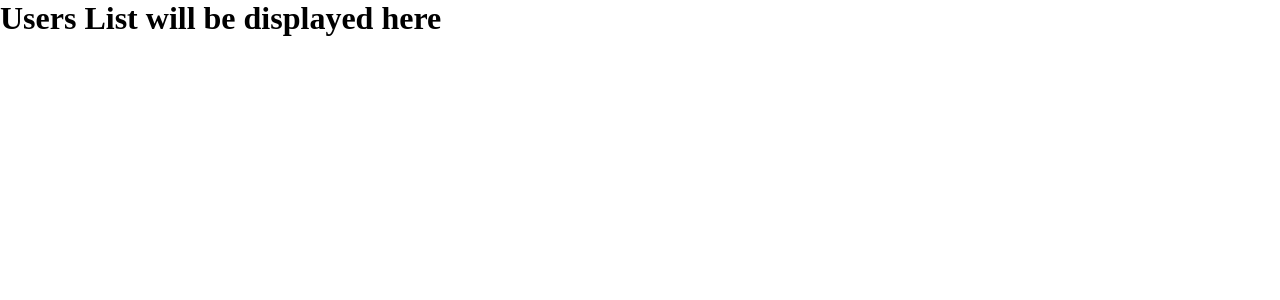
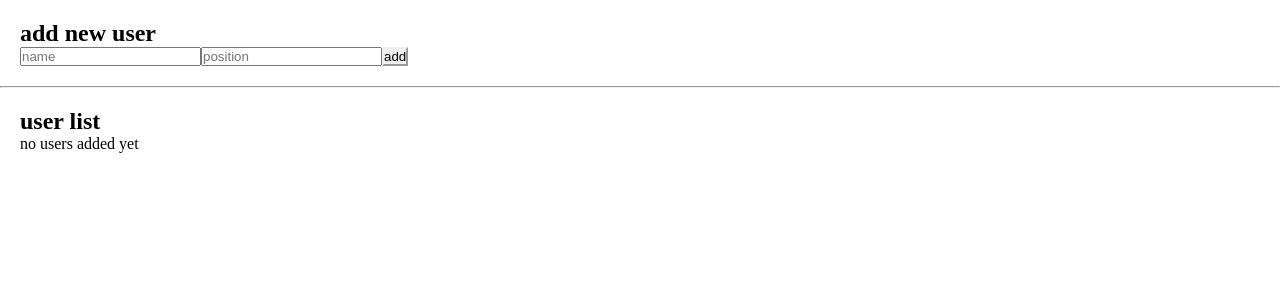
Before and after one commit to HasanKazemi/Team-Task-Management, a React (Vite) app: page / in a window 1280 px wide. Shown: the top 300 px of the page. Built offline with nearby package versions, Linux system fonts and the light colour scheme.

Commit message:
add AddUser and Dashboar

```diff
--- a/src/App.tsx
+++ b/src/App.tsx
@@ -1,13 +1,19 @@
-import { Outlet } from 'react-router-dom'
-import './App.css'
+// 🌟 App.tsx
+import React from 'react';
+import AddUserPage from './pages/AddUserPage';
+import Dashboard from './pages/Dashboard';
+import { UserProvider } from './context/UserContext';
 
-function App() {
+const App = () => {
+  return (
+    <UserProvider>
+      <div>
+        <AddUserPage />
+        <hr />
+        <Dashboard />
+      </div>
+    </UserProvider>
+  );
+};
 
-  return (
-    <>
-      <Outlet/>
-    </>
-  )
-}
-
-export default App
+export default App;
--- /dev/null
+++ b/src/context/UserContext.tsx
@@ -0,0 +1,73 @@
+import React, { createContext, useContext, useEffect, useState, ReactNode } from 'react';
+
+type Task = {
+  id: number;
+  title: string;
+};
+
+type User = {
+  id: number;
+  name: string;
+  role: string;
+  position: string;
+  tasks: Task[];
+};
+
+type UserContextType = {
+  users: User[];
+  addUser: (user: Omit<User, 'id' | 'tasks'>) => void;
+  addTaskToUser: (userId: number, taskTitle: string) => void;
+};
+
+const UserContext = createContext<UserContextType | undefined>(undefined);
+
+export const UserProvider = ({ children }: { children: ReactNode }) => {
+  const [users, setUsers] = useState<User[]>([]);
+
+  useEffect(() => {
+    const storedUsers = localStorage.getItem('users');
+    if (storedUsers) {
+      setUsers(JSON.parse(storedUsers));
+    }
+  }, []);
+
+  useEffect(() => {
+    localStorage.setItem('users', JSON.stringify(users));
+  }, [users]);
+
+  const addUser = (user: Omit<User, 'id' | 'tasks'>) => {
+    const newUser: User = {
+      id: Date.now(),
+      tasks: [],
+      ...user,
+    };
+    setUsers((prev) => [...prev, newUser]);
+  };
+
+  const addTaskToUser = (userId: number, taskTitle: string) => {
+    setUsers((prevUsers) =>
+      prevUsers.map((user) =>
+        user.id === userId
+          ? {
+              ...user,
+              tasks: [...user.tasks, { id: Date.now(), title: taskTitle }],
+            }
+          : user
+      )
+    );
+  };
+
+  return (
+    <UserContext.Provider value={{ users, addUser, addTaskToUser }}>
+      {children}
+    </UserContext.Provider>
+  );
+};
+
+export const useUserContext = () => {
+  const context = useContext(UserContext);
+  if (!context) {
+    throw new Error('useUserContext must be used inside UserProvider');
+  }
+  return context;
+};
--- a/src/pages/AddUserPage.tsx
+++ b/src/pages/AddUserPage.tsx
@@ -1,10 +1,37 @@
+import React, { useState } from 'react';
+import { useUserContext } from '../context/UserContext';
 
-const AddUserPage = () => {
+const AddUserPage: React.FC = () => {
+  const { addUser } = useUserContext();
+
+  const [formData, setFormData] = useState({
+    name: '',
+    role: '',
+    position: '',
+  });
+
+  const handleChange = (e: React.ChangeEvent<HTMLInputElement>) => {
+    const { name, value } = e.target;
+    setFormData((prev) => ({ ...prev, [name]: value }));
+  };
+
+  const handleSubmit = (e: React.FormEvent) => {
+    e.preventDefault();
+    addUser(formData);
+    alert('user added successfully!');
+    setFormData({ name: '', role: '', position: '' });
+  };
+
   return (
-    <div>
-        <h1>Add User Form will be displayed here</h1>
+    <div style={{ padding: '20px' }}>
+      <h2>add new user</h2>
+      <form onSubmit={handleSubmit}>
+        <input name="name" placeholder="name" value={formData.name} onChange={handleChange} required />
+        <input name="position" placeholder="position" value={formData.position} onChange={handleChange} required />
+        <button type="submit">add</button>
+      </form>
     </div>
-  )
-}
+  );
+};
 
-export default AddUserPage
+export default AddUserPage;
--- a/src/pages/Dashboard.tsx
+++ b/src/pages/Dashboard.tsx
@@ -1,10 +1,26 @@
+// 🌟 Dashboard.tsx
+import React from 'react';
+import { useUserContext } from '../context/UserContext';
 
-const Dashboard = () => {
+const Dashboard: React.FC = () => {
+  const { users } = useUserContext();
+
   return (
-    <div>
-        <h1>Users List will be displayed here</h1>
+    <div style={{ padding: '20px' }}>
+      <h2>user list</h2>
+      {users.length === 0 ? (
+        <p>no users added yet</p>
+      ) : (
+        <ul>
+          {users.map((user) => (
+            <li key={user.id}>
+              <strong>{user.name}</strong> position: {user.position}
+            </li>
+          ))}
+        </ul>
+      )}
     </div>
-  )
-}
+  );
+};
 
-export default Dashboard
+export default Dashboard;
```
